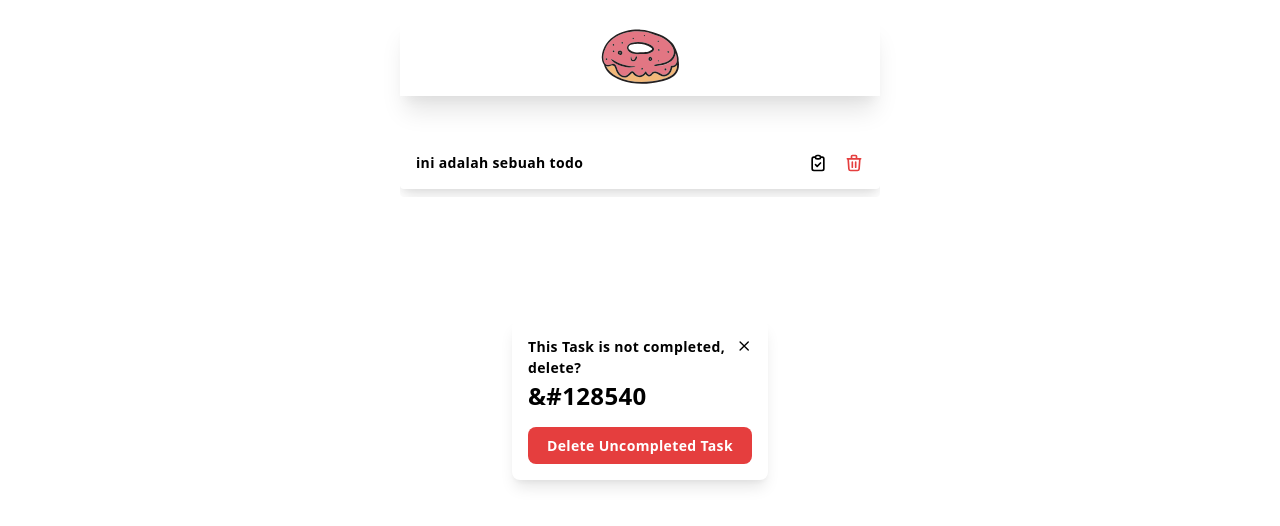
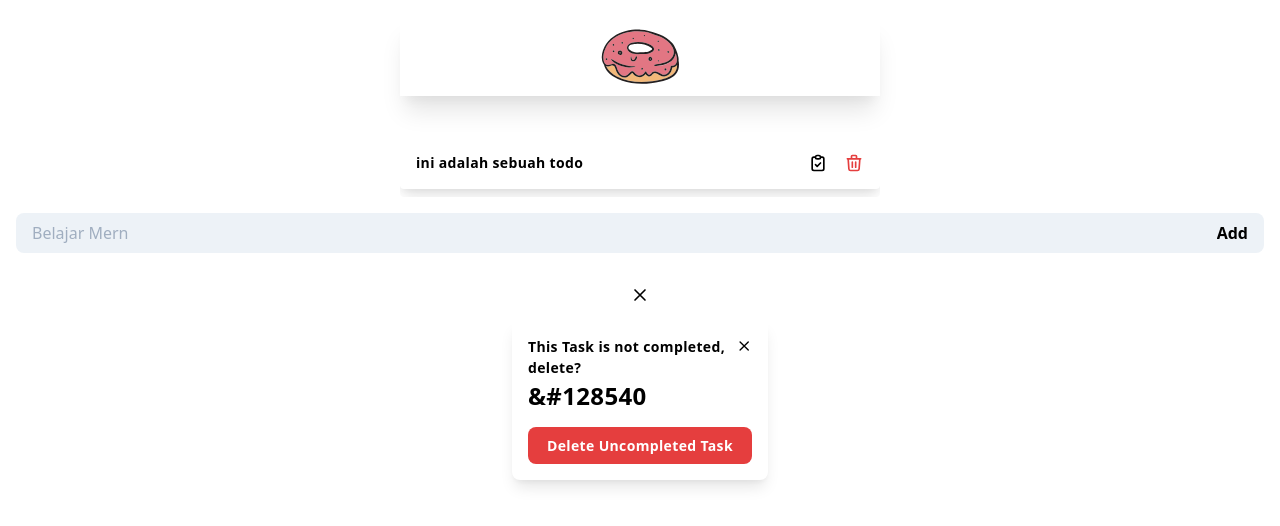
Before and after one commit to ardhikarn/frontend-todolist, a React (Create React App) app: page / in a window 1280 px wide. Shown: the top 526 px of the page. Built offline with nearby package versions, Linux system fonts and the light colour scheme; what webfontloader would draw is missing.

Commit message:
create form component

```diff
--- a/src/App.tsx
+++ b/src/App.tsx
@@ -1,17 +1,19 @@
-import React from 'react'
+import React from "react";
 
-import Header from 'components/Header'
-import TaskList from 'components/TaskList'
-import PlusButton from 'components/PlusButton'
+import Header from "components/Header";
+import TaskList from "components/TaskList";
+import Form from "components/Form";
+import PlusButton from "components/PlusButton";
 
 const App: React.FC = () => {
   return (
     <main className="container relative bg-darkPurple mx-auto max-w-lg p-4 box-border min-h-screen">
       <Header />
       <TaskList />
+      <Form />
       <PlusButton />
     </main>
   );
 };
 
-export default App
+export default App;
--- /dev/null
+++ b/src/components/Form/index.tsx
@@ -0,0 +1,33 @@
+import React from "react";
+import CloseIcon from "assets/svg/close";
+
+const Form: React.FC = () => {
+  return (
+    <div className="fixed flex flex-col z-10 inset-x-0 rounded-t-lg p-4 h-32 bg-white">
+      <form
+        action=""
+        className="flex justify-center items-center bg-gray-200 px-4 py-2 rounded-lg box-border"
+      >
+        <input
+          name="title"
+          placeholder="Belajar Mern"
+          className="text-darkPurple flex-1 bg-transparent outline-none"
+        />
+        <input name="status" defaultValue="uncompleted" className="hidden" />
+        <input
+          type="submit"
+          value="Add"
+          className="bg-transparent text-base font-bold bg-darkPurple outline-none ml-1"
+        />
+      </form>
+      <span
+        className="absolute transform -translate-x-1/2 -translate-y-1/2"
+        style={{ bottom: "10px", left: "50%" }}
+      >
+        <CloseIcon />
+      </span>
+    </div>
+  );
+};
+
+export default Form;
```
